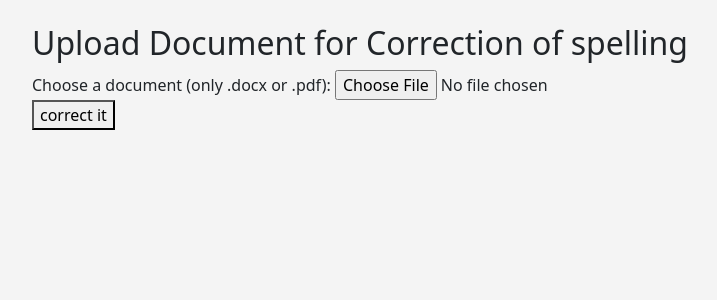
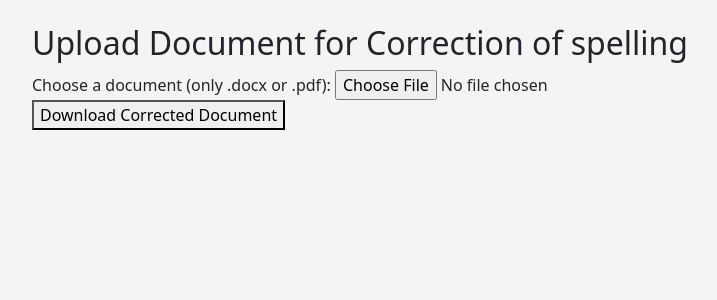
Before and after one commit to syed-ateeb-naveed/Document-Improver, a Django app: page /create_and_download_file/ in a window 1280 px wide. Shown: the part 56-356 px from the top of the page, without its empty margins (50-767 px from the left). Run offline with Django 4.2, Linux system fonts and the light colour scheme; a user stored in the database is signed in.

Commit message:
Corrected Document will be downloaded with button

```diff
--- a/docapp/templates/word_correction.html
+++ b/docapp/templates/word_correction.html
@@ -8,7 +8,7 @@
         <label for="uploaded_file">Choose a document (only .docx or .pdf):</label>
         <input type="file" name="uploaded_file" accept=".docx, .pdf" required>
         <br>
-        <button type="submit">correct it</button>
+        <button type="submit">Download Corrected Document</button>
     </form>
 
 {%endblock%}
--- a/docapp/templates/word_correction_result.html
+++ b/docapp/templates/word_correction_result.html
@@ -3,6 +3,9 @@
 {% block content %}
 <div class='text-center'><h2>spelling Correction Result</h2>
     <p>{{ spelling }}</p>
+    <a class='btn-success border' href="{% url 'create_and_download_file' %}">Create and Download File</a></div>
 
-    <a class='btn-success border' href="{% url 'create_and_download_file' %}">Create and Download File</a></div>
+    <a class='btn-success border' href="{{ download_link }}" download>Download File</a></div>
+    <button type="submit">Download Corrected Document</button>
+
 {% endblock%}
--- a/docapp/urls.py
+++ b/docapp/urls.py
@@ -14,5 +14,5 @@ urlpatterns = [
     path('', views.index, name='index'),
     path('summarize/', views.summarization, name='summarization'),
     path('spelling/', views.spelling, name='spelling'),
-     path('create_and_download_file/', views.create_and_download_file, name='create_and_download_file'),
+    path('create_and_download_file/', views.create_and_download_file, name='create_and_download_file'),
 ]
--- a/docapp/views.py
+++ b/docapp/views.py
@@ -97,8 +97,24 @@ def spelling(request):
 
         spelling = correct_spelling(text_content)
 
+        doc = Document()
 
-        return render(request, 'word_correction_result.html', {'spelling': spelling})
+            # Add text to the document
+        doc.add_heading('Corrected Spelling Document', level=1)
+        doc.add_paragraph(spelling)  # Uncomment this line if you want to include the corrected text
+
+            # Save the document to an in-memory file
+        buffer = io.BytesIO()
+        doc.save(buffer)
+
+            # Create a response and set the content type to MS Word
+        response = HttpResponse(buffer.getvalue(), content_type='application/vnd.openxmlformats-officedocument.wordprocessingml.document')
+
+            # Set the Content-Disposition header to force the browser to download the file
+        response['Content-Disposition'] = 'attachment; filename=corrected_document.docx'
+        return response
+
+        return render(request, 'word_correction_result.html', {'spelling': spelling, 'download_link': response})
 
     return render(request, 'word_correction.html')
 
```
Also changed, not shown: db.sqlite3.
